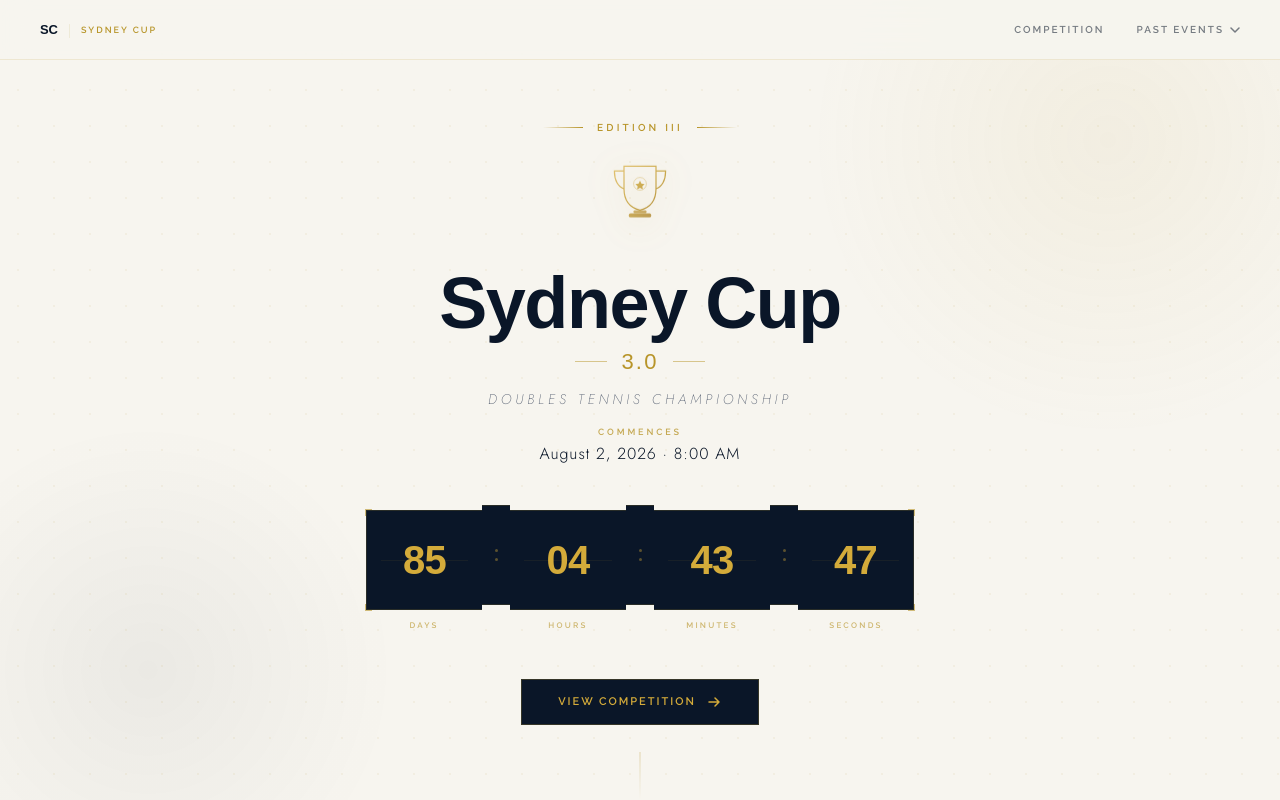
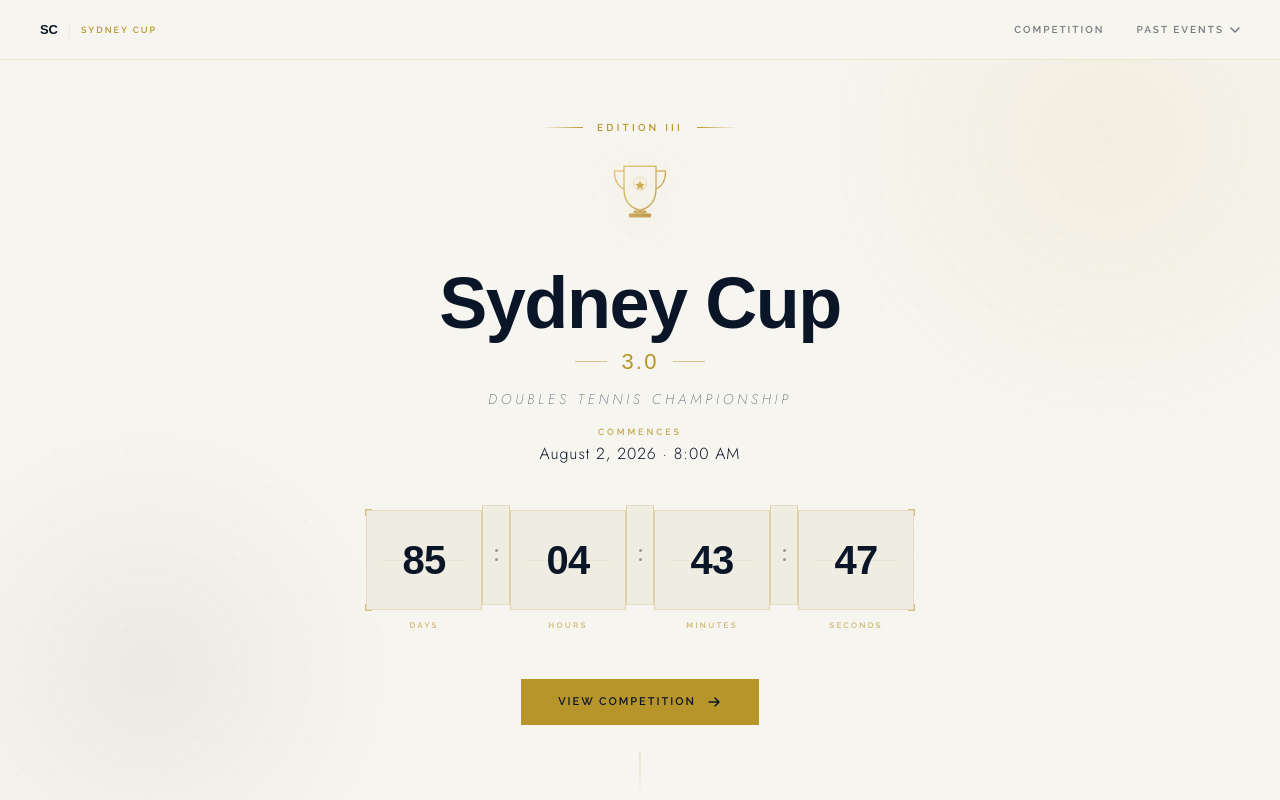
Before and after one commit to dmitridrozdov/sydney-cup, a Next.js app: page / in a window 1280 px wide. Built offline with nearby package versions, Linux system fonts and the light colour scheme; a web font is replaced by a local one.

Commit message:
Initial implementation

```diff
--- a/app/globals.css
+++ b/app/globals.css
@@ -5,7 +5,7 @@
   --navy-mid: #0d1f3c;
   --navy-light: #1a3460;
   --gold: #b8952a;
-  --gold-light: #d4ab3a;
+  --gold-light: #f0c040;
   --gold-pale: #f0dfa0;
   --cream: #f7f5ef;
   --cream-warm: #efece2;
--- a/app/page.module.css
+++ b/app/page.module.css
@@ -188,8 +188,9 @@
   align-items: center;
   gap: 10px;
   padding: 14px 36px;
-  background: var(--navy);
-  color: var(--gold-light);
+  background: var(--gold);
+  color: var(--navy);
+  border: 1px solid rgba(184,149,42,0.5);
   font-family: var(--font-accent);
   font-size: 11px;
   font-weight: 600;
--- a/components/Countdown.module.css
+++ b/components/Countdown.module.css
@@ -34,7 +34,8 @@
 .card {
   width: 100%;
   height: 100%;
-  background: var(--navy);
+  background: var(--cream-warm);
+  border: 1px solid rgba(184,149,42,0.3);
   display: flex;
   align-items: center;
   justify-content: center;
@@ -85,7 +86,7 @@
   font-size: clamp(22px, 4.5vw, 40px);
   font-weight: 700;
   letter-spacing: -0.02em;
-  color: var(--gold-light);
+  color: var(--navy);
   position: relative;
   z-index: 1;
   line-height: 1;
@@ -116,7 +117,8 @@
   justify-content: center;
   height: clamp(72px, 12vw, 100px);
   width: 28px;
-  background: var(--navy);
+  background: var(--cream-warm);
+  border: 1px solid rgba(184,149,42,0.3);
   border-top: 1px solid rgba(184,149,42,0.18);
   border-bottom: 1px solid rgba(184,149,42,0.18);
   margin-bottom: 30px; /* align with card, offset for label below */
@@ -128,7 +130,7 @@
   width: 3px;
   height: 3px;
   border-radius: 50%;
-  background: var(--gold-light);
+  background: var(--navy);
   opacity: 0.4;
 }
 
--- a/package.json
+++ b/package.json
@@ -9,7 +9,7 @@
     "lint": "next lint"
   },
   "dependencies": {
-    "next": "14.2.5",
+    "next": "^16.2.6",
     "react": "^18",
     "react-dom": "^18"
   },
@@ -17,8 +17,8 @@
     "@types/node": "^20",
     "@types/react": "^18",
     "@types/react-dom": "^18",
-    "typescript": "^5",
     "eslint": "^8",
-    "eslint-config-next": "14.2.5"
+    "eslint-config-next": "14.2.5",
+    "typescript": "^5"
   }
 }
```
Also changed, not shown: tsconfig.json (+26 -7 lines), 1 other file (tests, documents, lock files or other folders).
